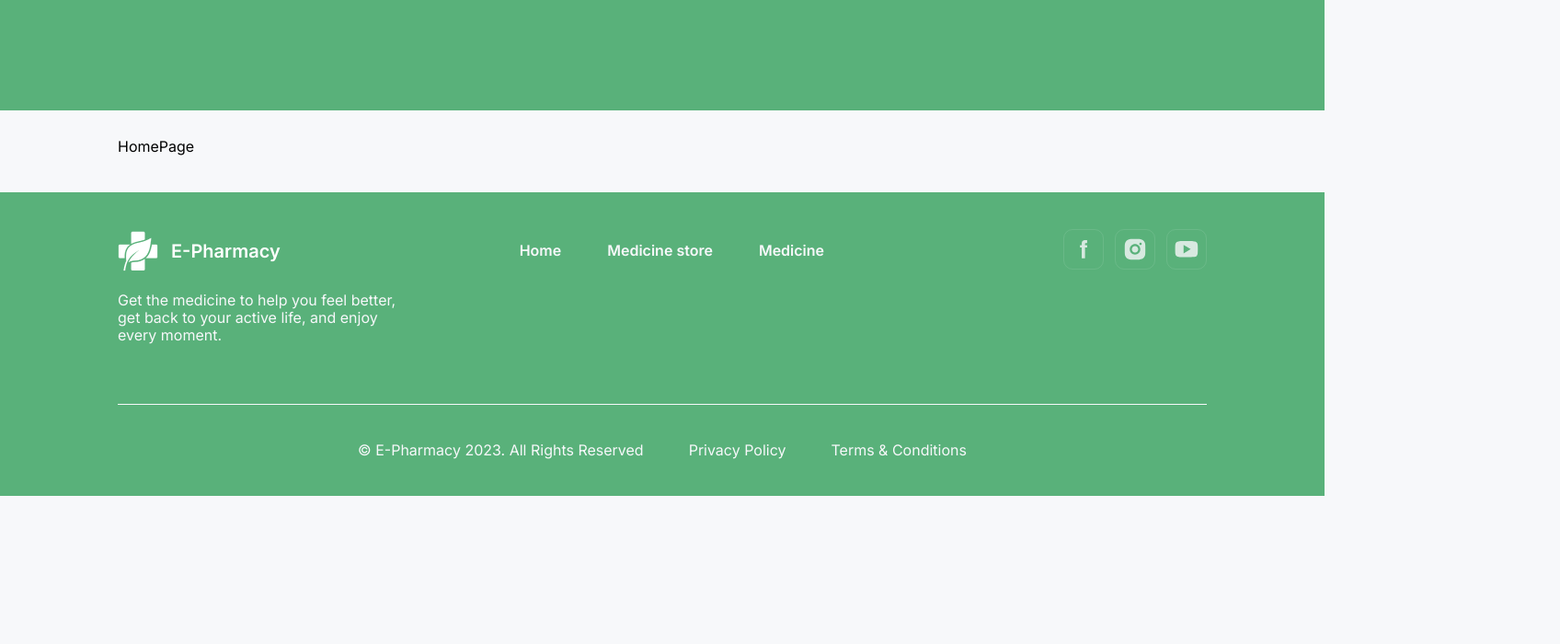
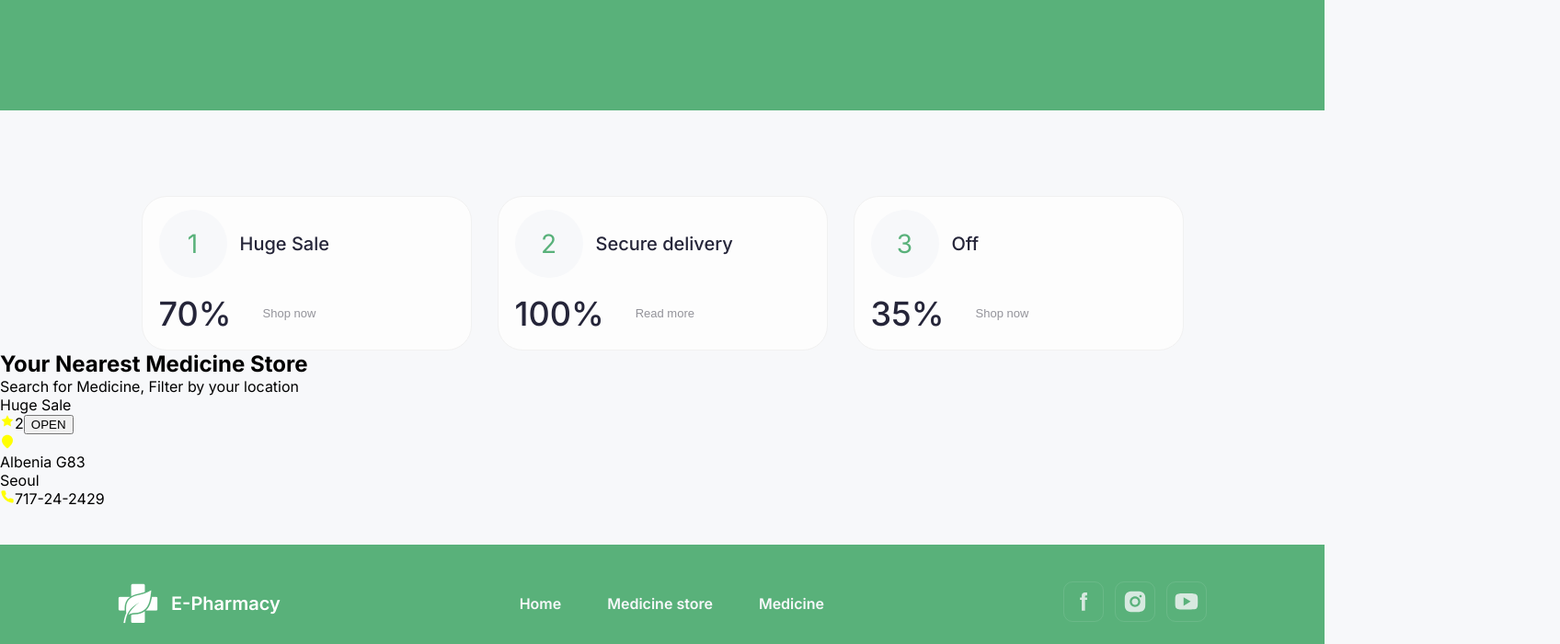
Before and after one commit to UlianaNad/E-Pharmacy, a React (Vite) app: page / in a window 1280 px wide. Shown: the part 680-1380 px from the top of the page at 92% size, 1696 px wide, since content can reach past the window. Before the commit the page ends 1219 px from the top, so only its background shows below. Built offline with nearby package versions, Linux system fonts and the light colour scheme.

Commit message:
completed 1 banner

```diff
--- a/src/App.jsx
+++ b/src/App.jsx
@@ -4,7 +4,7 @@ import './App.css'
 import SharedLayout from './components/SharedLayout/SharedLayout'
 import MedicinePage from './pages/MedicinePage'
 import MedicineStorePage from './pages/MedicineStorePage'
-import HomePage from './pages/HomePage'
+import HomePage from './pages/HomePage/HomePage'
 import CartPage from './pages/CartPage'
 import ProductPage from './pages/ProductPage'
 import LoginPage from './pages/LoginPage'
--- a/src/components/SharedLayout/SharedLayout.styled.js
+++ b/src/components/SharedLayout/SharedLayout.styled.js
@@ -3,8 +3,8 @@ import styled from "styled-components";
 export const Container = styled.div`
 width: 1440px;
 margin: 0 auto;
-padding-left: 128px;
+/* padding-left: 128px; */
 padding-top: 29px;
-padding-right: 128px;
+/* padding-right: 128px; */
 padding-bottom: 40px;
 `
--- a/src/index.css
+++ b/src/index.css
@@ -11,6 +11,7 @@
 --red:#E85050;
 --yellow: #FFC531;
 --grey: #f1f1f1;
+--dark-blue: #252539;
 }
 
 
--- a/src/pages/HomePage.jsx
+++ /dev/null
@@ -1,9 +0,0 @@
-import React from 'react'
-
-const HomePage = () => {
-  return (
-    <div>HomePage</div>
-  )
-}
-
-export default HomePage
--- /dev/null
+++ b/src/pages/HomePage/HomePage.jsx
@@ -0,0 +1,91 @@
+import React from "react";
+import sprite from "../../assets/sprite.svg";
+import {
+  BannerNumber,
+  BannerProcent,
+  BannerTitle,
+  FlexedDiv,
+  StyledBanner,
+  StyledBannersWrap,
+  StyledButton,
+} from "./HomePage.styled";
+
+const HomePage = () => {
+  return (
+    <div>
+      <StyledBannersWrap>
+        <StyledBanner>
+          <FlexedDiv>
+            <BannerNumber>
+              <span>1</span>
+            </BannerNumber>
+            <BannerTitle>Huge Sale</BannerTitle>
+          </FlexedDiv>
+          <FlexedDiv>
+            <BannerProcent>70%</BannerProcent>
+            <StyledButton>Shop now</StyledButton>
+          </FlexedDiv>
+        </StyledBanner>
+        <StyledBanner>
+          <FlexedDiv>
+            <BannerNumber>
+              <span>2</span>
+            </BannerNumber>
+            <BannerTitle>Secure delivery</BannerTitle>
+          </FlexedDiv>
+          <FlexedDiv>
+            <BannerProcent>100%</BannerProcent>
+            <StyledButton>Read more</StyledButton>
+          </FlexedDiv>
+        </StyledBanner>
+        <StyledBanner>
+          <FlexedDiv>
+            <BannerNumber>
+              <span>3</span>
+            </BannerNumber>
+            <BannerTitle>Off</BannerTitle>
+          </FlexedDiv>
+          <FlexedDiv>
+            <BannerProcent>35%</BannerProcent>
+            <StyledButton>Shop now</StyledButton>
+          </FlexedDiv>
+        </StyledBanner>
+      </StyledBannersWrap>
+      <div>
+        <h2>Your Nearest Medicine Store</h2>
+        <span>Search for Medicine, Filter by your location</span>
+        <ul>
+          <li>
+            <div>
+              <p>Huge Sale</p>
+              <div>
+                <svg width="16" height="16">
+                  <use href={`${sprite}#star`} fill="yellow" />
+                </svg>
+                <span>2</span>
+                <button>OPEN</button>
+              </div>
+            </div>
+            <div>
+              <div>
+                <svg width="16" height="16">
+                  <use href={`${sprite}#map-pin`} fill="yellow" />
+                </svg>
+                <p>Albenia G83</p>
+                <p>Seoul</p>
+              </div>
+              <div>
+                <svg width="16" height="16">
+                  <use href={`${sprite}#phone`} fill="yellow" />
+                </svg>
+                <span>717-24-2429</span>
+              </div>
+            </div>
+          </li>
+        </ul>
+      </div>
+    </div>
+  );
+};
+
+export default HomePage;
--- /dev/null
+++ b/src/pages/HomePage/HomePage.styled.js
@@ -0,0 +1,64 @@
+import styled from "styled-components";
+
+export const StyledBannersWrap = styled.ul`
+  display: flex;
+  justify-content: center;
+  align-items: center;
+  gap: 28px;
+  margin-top: 64px;
+`;
+
+export const StyledBanner = styled.li`
+  width: 321px;
+  border: 1.15px solid var(--grey);
+  border-radius: 27px;
+  padding: 14px 18px;
+  background-color: #fdfdfd;
+  display: flex;
+  flex-direction: column;
+  justify-content: space-between;
+  gap: 14px;
+`;
+export const FlexedDiv = styled.div`
+  display: flex;
+  align-items: center;
+  gap: 14px;
+`;
+
+export const BannerNumber = styled.p`
+    width: 74px;
+    height: 74px;
+    border-radius: 50%;
+    background-color: var(--light-grey);
+    display: flex;
+    justify-content: center;
+    align-items: center;
+    span{
+        font-size: 28px;
+        text-align: center;
+        color: var(--green);
+    }
+`;
+
+export const BannerTitle = styled.p`
+    font-size: 20px;
+    font-weight: 500;
+    line-height: 1.4;
+    color: var(--dark-blue);
+`;
+
+export const BannerProcent = styled.p`
+    font-size: 36px;
+    font-weight: 500;
+    line-height: 1.4;
+    color: var(--dark-blue);
+    margin-right: 14px;
+`;
+
+export const StyledButton = styled.button`
+    background-color: transparent;
+    border: none;
+    font-size: 13px;
+    line-height: 1.3;
+    color: #93939a;
+`;
```
